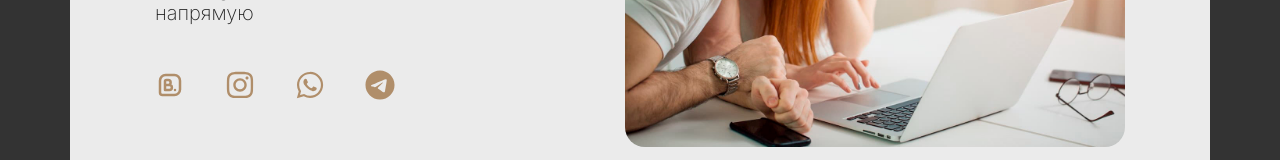
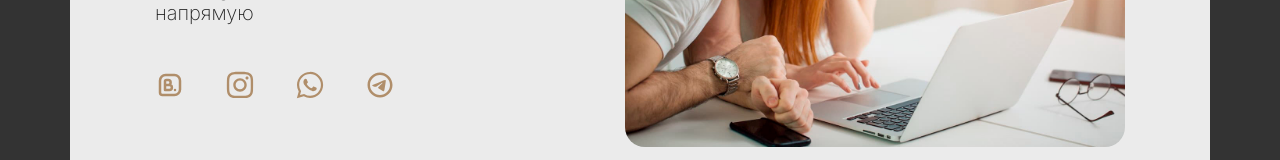
Before and after one commit to iScreAmn/apartment-otn, a React (Vite) app: page / in a window 1280 px wide. Both pictures are taken after a click on the button "ЗАБРОНИРОВАТЬ". Shown: the part 424-584 px from the top of the page. Built offline with nearby package versions, Linux system fonts and the light colour scheme.

Commit message:
Improved booking UI with icon transitions

```diff
--- a/src/components/home/Home.css
+++ b/src/components/home/Home.css
@@ -251,6 +251,15 @@ img.booking-img {
   display: flex;
   gap: 40px;
   margin-top: 45px;
+}
+
+.booking-socials svg {
+  transition: transform 0.3s ease;
+}
+
+.booking-socials svg:hover {
+  transform: scale(1.2);
+  color: #b68857;
 }
 
 
--- a/src/components/home/Home.jsx
+++ b/src/components/home/Home.jsx
@@ -1,11 +1,11 @@
 import { useState, useEffect } from "react";
 import "./Home.css";
 import { FaVideo, FaCalendarAlt } from "react-icons/fa";
-import { FaTelegram } from "react-icons/fa6";
 import { IoLogoWhatsapp } from "react-icons/io5";
 import { FaInstagram } from "react-icons/fa";
 import { TbBrandBooking } from "react-icons/tb";
 import { booking } from "../../assets/images";
+import { RiTelegramLine } from "react-icons/ri";
 import { RemoveScroll } from "react-remove-scroll";
 import { motion } from "motion/react";
 import { slideInVariants } from "../../../utils/animation";
@@ -66,10 +66,10 @@ const Home = () => {
             напрямую
           </p>
           <ul className="booking-socials">
-            <li><a href=""><TbBrandBooking /></a></li>
-            <li><a href=""><FaInstagram /></a></li>
-            <li><a href=""><IoLogoWhatsapp /></a></li>
-            <li><a href=""><FaTelegram /></a></li>
+            <li className="socials-icons"><a href=""><TbBrandBooking /></a></li>
+            <li className="socials-icons"><a href=""><FaInstagram /></a></li>
+            <li className="socials-icons"><a href=""><IoLogoWhatsapp /></a></li>
+            <li className="socials-icons"><a href=""><RiTelegramLine /></a></li>
           </ul>
         </div>
         <img className="booking-img" src={booking} alt="booking" />
```
